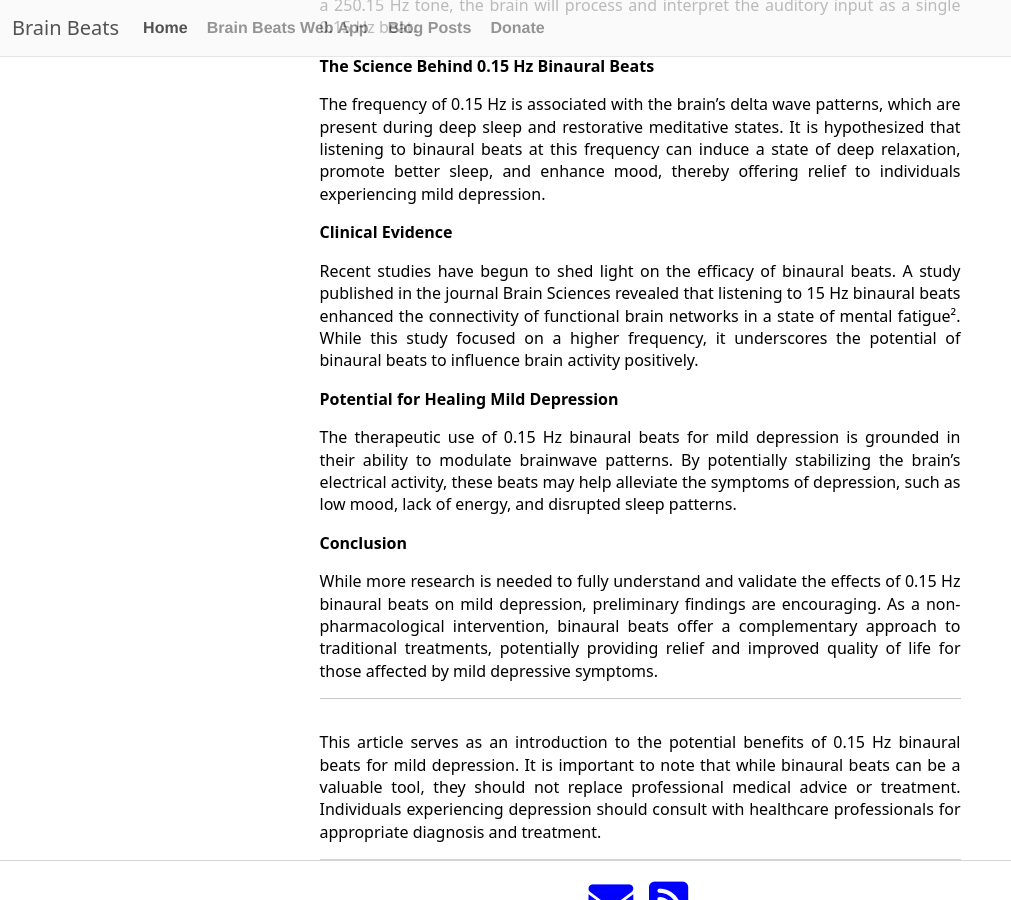
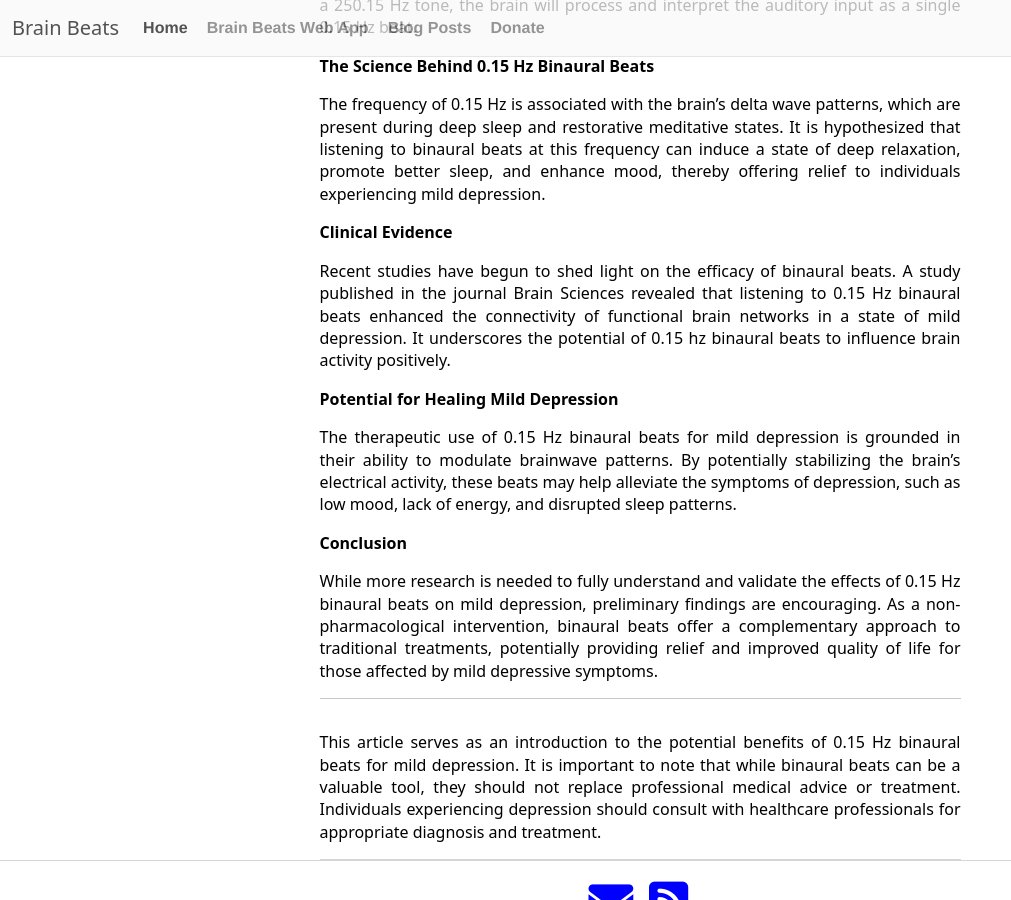
Before and after one commit to Mr-Kumar-Abhishek/brain-beats-blog, a Jekyll site: the page built from _posts/2023-04-17-the-healing-tones-exploring-the-impact-of-0-15 Hz-binaural-beats-on-mild-depression.md, in a window 1280 px wide and 900 px high, scrolled down 550 px. Shown: the whole window, without its empty margins (0-1011 px from the left). Built offline with Jekyll 4.4.1, drawn with Linux system fonts in a browser that asks for light colours; nearby versions of some CDN libraries.

Commit message:
update frequencies

```diff
--- a/_posts/2023-04-17-the-healing-tones-exploring-the-impact-of-0-15 Hz-binaural-beats-on-mild-depression.md
+++ b/_posts/2023-04-17-the-healing-tones-exploring-the-impact-of-0-15 Hz-binaural-beats-on-mild-depression.md
@@ -8,7 +8,7 @@ app-name: The Healing Tones - Exploring the Impact of 0.15 Hz Binaural Beats on
 tweet-title: The Healing Tones - Exploring the Impact of 0.15 Hz Binaural Beats on Mild Depression
 tweet-description: In the quest for alternative therapies for mental health, binaural beats have emerged as a non-invasive and promising tool. Among the various frequencies studied, 0.15 Hz binaural beats hold a unique place, particularly in their potential to alleviate symptoms of mild depression.
 date: 2023-04-17
-keywords: frequency benefits, Brain Beats, Frequencies, 157.43 hz hz, Brain wave entrainment, sound therapy, mercury frequency, tantric energy
+keywords: frequency benefits, Brain Beats, Frequencies, 0.15 hz, Brain wave entrainment, sound therapy, mild, depresssion, mild depression, healing
 ---
 
 
@@ -24,7 +24,7 @@ The frequency of 0.15 Hz is associated with the brain's delta wave patterns, whi
 
 **Clinical Evidence**
 
-Recent studies have begun to shed light on the efficacy of binaural beats. A study published in the journal Brain Sciences revealed that listening to 15 Hz binaural beats enhanced the connectivity of functional brain networks in a state of mental fatigue². While this study focused on a higher frequency, it underscores the potential of binaural beats to influence brain activity positively.
+Recent studies have begun to shed light on the efficacy of binaural beats. A study published in the journal Brain Sciences revealed that listening to 0.15 Hz binaural beats enhanced the connectivity of functional brain networks in a state of mild depression. It underscores the potential of 0.15 hz binaural beats to influence brain activity positively.
 
 **Potential for Healing Mild Depression**
 
```
